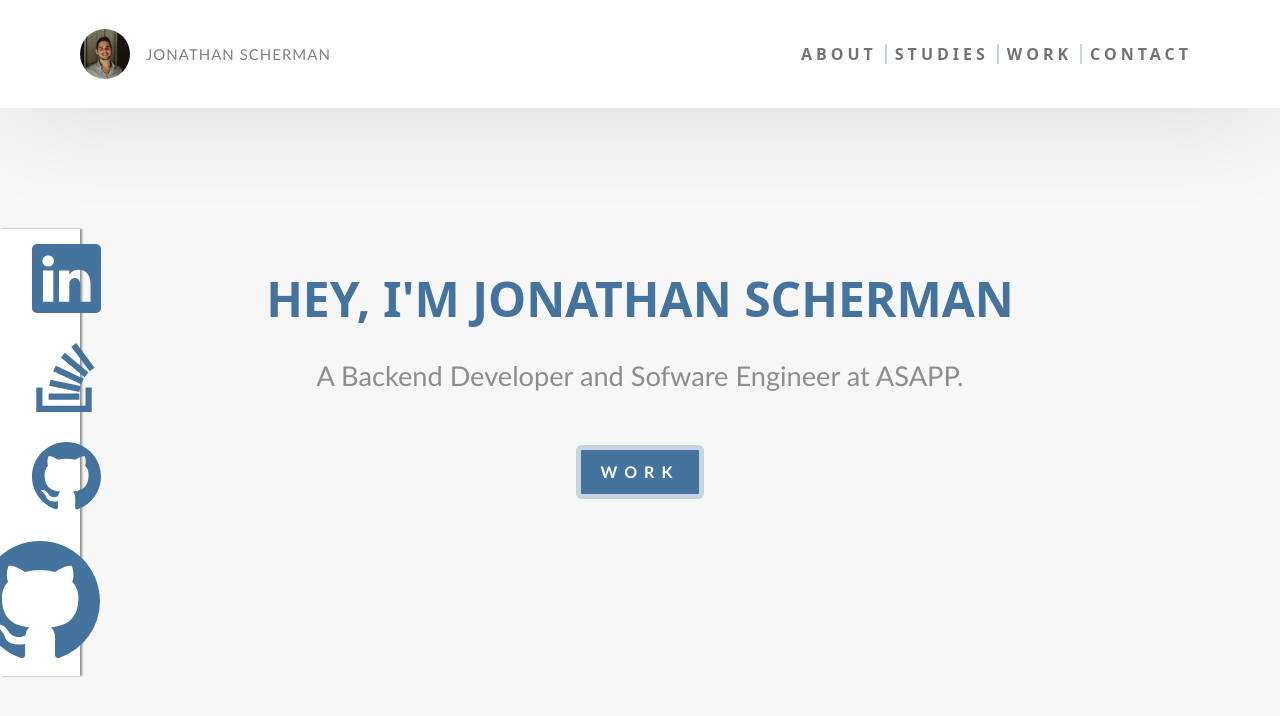
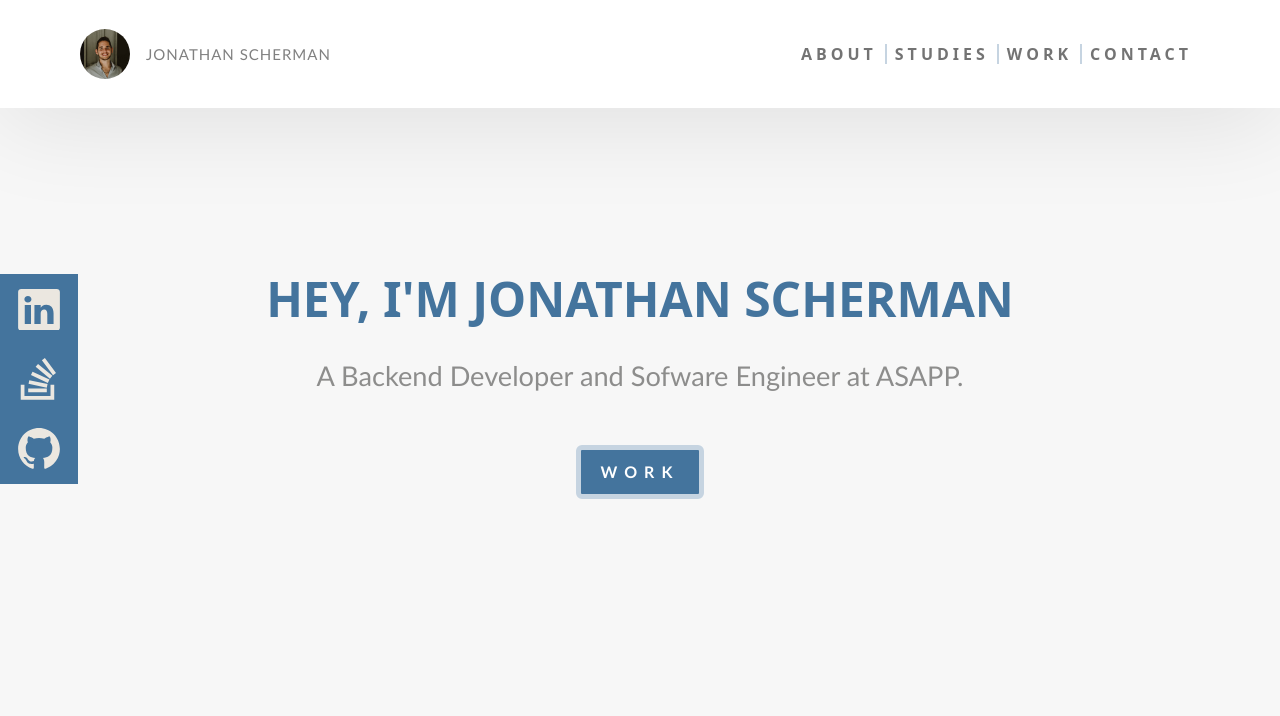
Before and after one commit to tamisimes/jonypage2, a plain HTML site: page index.html in a window 1280 px wide. Shown: the top 716 px of the page. Drawn offline with nearby package versions, Linux system fonts and the light colour scheme.

Commit message:
logo del lateral con redes

```diff
--- a/estilos.scss
+++ b/estilos.scss
@@ -112,7 +112,7 @@ h1 {
 
 .btn-group-vertical {
   background-color: white;
-  height: 1200pxx;
+  height: 0px;
   width: 80px;
   align-items: center;
   box-shadow:$grisoscuro 2px 0px 2px;
@@ -124,8 +124,15 @@ h1 {
   padding: 15px;
   top: 0;
   left: 0;
-  width: 150%; /* Ajusta el valor para agrandar la parte deseada */
-  height: 150%; /* Ajusta el valor para agrandar la parte deseada */
+  width: 60%; /* Ajusta el valor para agrandar la parte deseada */
+  height: 60%; /* Ajusta el valor para agrandar la parte deseada */
   transform-origin: center;
-  color: $azuloscuro;
+  color: $grisclaro;
+  margin-right: 20px; /* Ajusta el valor según el espacio que desees entre los logotipos */
+  background-color:$azuloscuro;
 }
+
+
+a:hover .logo1 {
+  background-color: $grisoscuro;
+}
--- a/index.html
+++ b/index.html
@@ -59,9 +59,6 @@
           <path d="M8 0C3.58 0 0 3.58 0 8c0 3.54 2.29 6.53 5.47 7.59.4.07.55-.17.55-.38 0-.19-.01-.82-.01-1.49-2.01.37-2.53-.49-2.69-.94-.09-.23-.48-.94-.82-1.13-.28-.15-.68-.52-.01-.53.63-.01 1.08.58 1.23.82.72 1.21 1.87.87 2.33.66.07-.52.28-.87.51-1.07-1.78-.2-3.64-.89-3.64-3.95 0-.87.31-1.59.82-2.15-.08-.2-.36-1.02.08-2.12 0 0 .67-.21 2.2.82.64-.18 1.32-.27 2-.27.68 0 1.36.09 2 .27 1.53-1.04 2.2-.82 2.2-.82.44 1.1.16 1.92.08 2.12.51.56.82 1.27.82 2.15 0 3.07-1.87 3.75-3.65 3.95.29.25.54.73.54 1.48 0 1.07-.01 1.93-.01 2.2 0 .21.15.46.55.38A8.012 8.012 0 0 0 16 8c0-4.42-3.58-8-8-8z"/>
         </svg>
       </a>
-   <svg class="logo1" xmlns="http://www.w3.org/2000/svg" width="16" height="16" fill="currentColor" class="bi bi-github" viewBox="0 0 16 16">
-            <path d="M8 0C3.58 0 0 3.58 0 8c0 3.54 2.29 6.53 5.47 7.59.4.07.55-.17.55-.38 0-.19-.01-.82-.01-1.49-2.01.37-2.53-.49-2.69-.94-.09-.23-.48-.94-.82-1.13-.28-.15-.68-.52-.01-.53.63-.01 1.08.58 1.23.82.72 1.21 1.87.87 2.33.66.07-.52.28-.87.51-1.07-1.78-.2-3.64-.89-3.64-3.95 0-.87.31-1.59.82-2.15-.08-.2-.36-1.02.08-2.12 0 0 .67-.21 2.2.82.64-.18 1.32-.27 2-.27.68 0 1.36.09 2 .27 1.53-1.04 2.2-.82 2.2-.82.44 1.1.16 1.92.08 2.12.51.56.82 1.27.82 2.15 0 3.07-1.87 3.75-3.65 3.95.29.25.54.73.54 1.48 0 1.07-.01 1.93-.01 2.2 0 .21.15.46.55.38A8.012 8.012 0 0 0 16 8c0-4.42-3.58-8-8-8z"/>
-          </svg>
         </div>
            </section>
     <script src="https://cdn.jsdelivr.net/npm/bootstrap@5.2.3/dist/js/bootstrap.bundle.min.js" integrity="sha384-kenU1KFdBIe4zVF0s0G1M5b4hcpxyD9F7jL+jjXkk+Q2h455rYXK/7HAuoJl+0I4" crossorigin="anonymous"></script>
```
Also changed, not shown: estilos.css, 1 other file.
